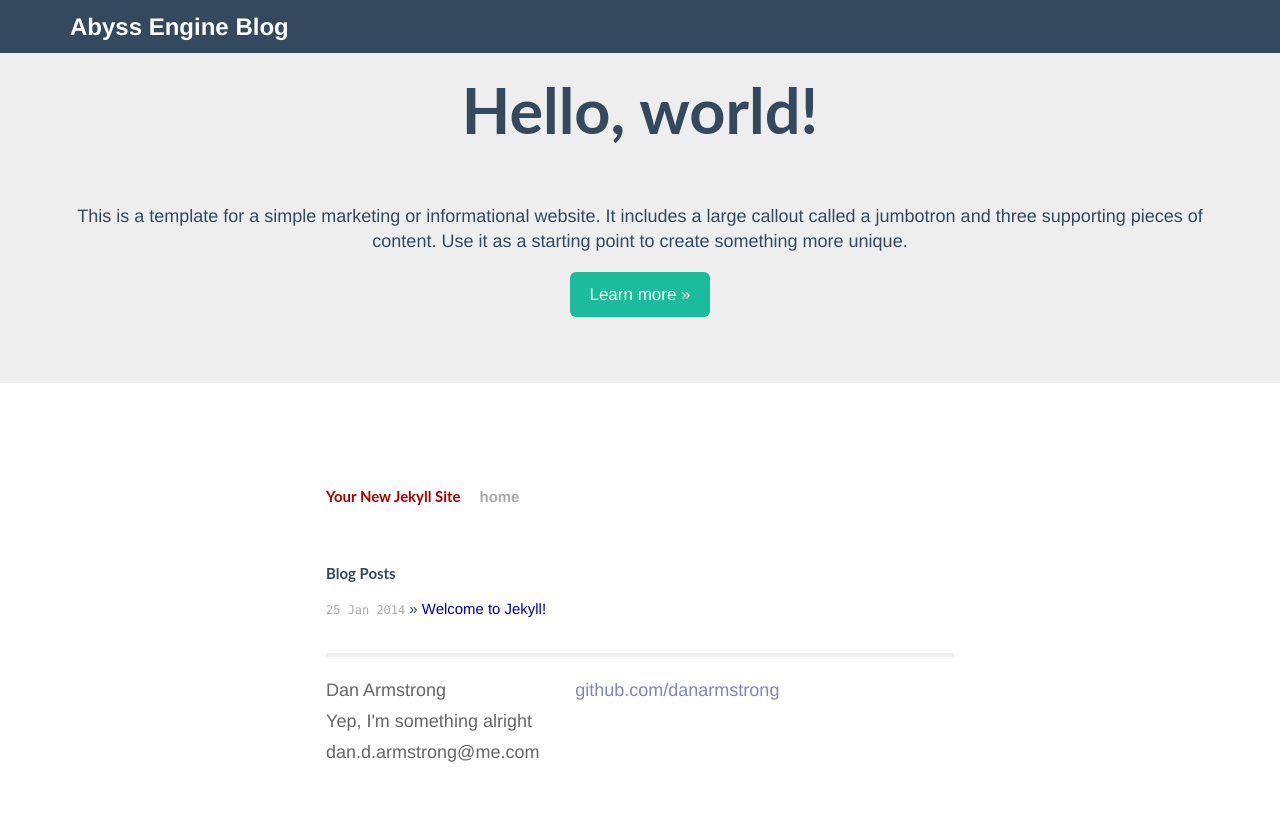
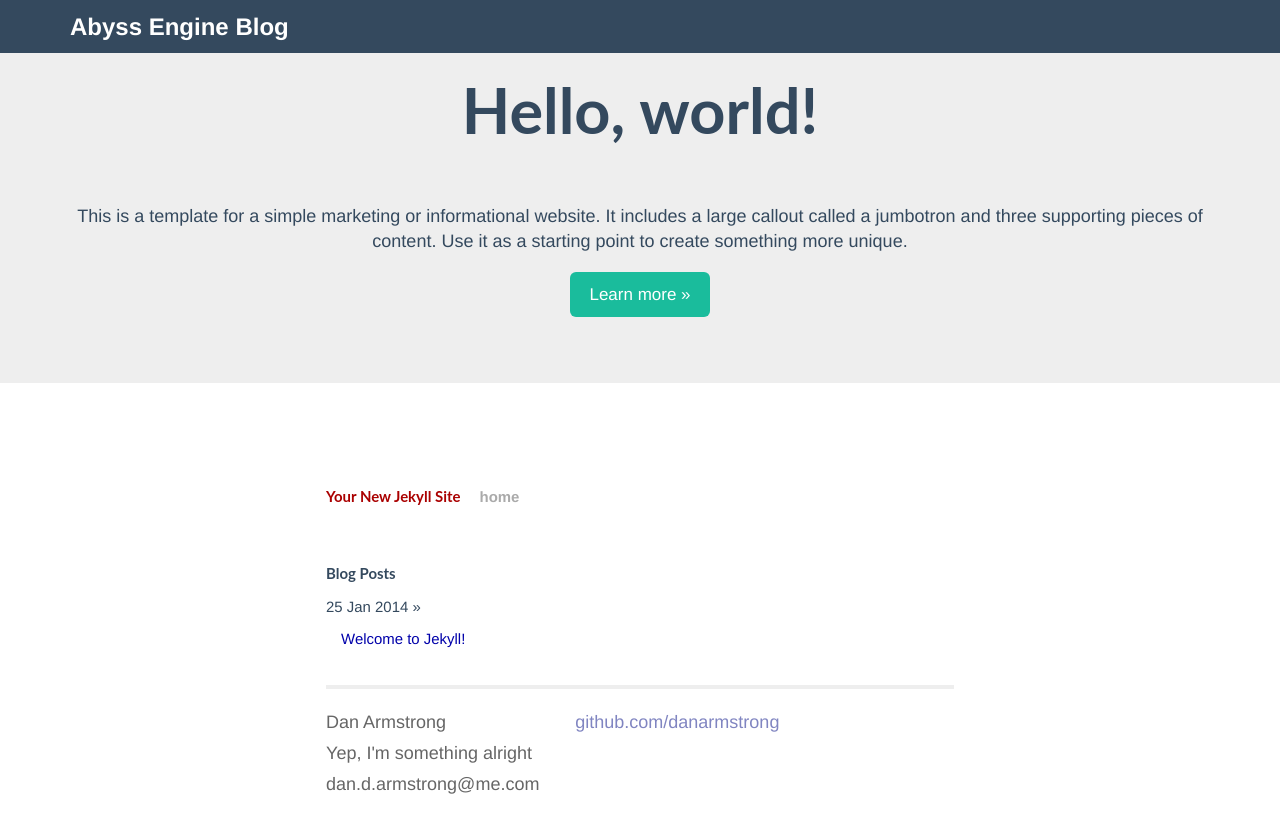
Before and after one commit to JerryKnight16/danarmstrong.github.io, a Jekyll site: the page built from index.html, in a window 1280 px wide. Shown: the top 833 px of the page. Built offline with Jekyll 4.4.1, drawn with Linux system fonts in a browser that asks for light colours; some web fonts are replaced; Markdown is read by kramdown in place of the engine named in the settings.

Commit message:
Working on template

```diff
--- a/index.html
+++ b/index.html
@@ -1,11 +1,11 @@
 ---
 layout: default
-title: Abyss Development Blog
+title: Abyss Engine Blog
 ---
 
 <div id="home">
   <h1>Blog Posts</h1>
-  <ul class="posts">
+  <ul class="nav nav-pills">
     {% for post in site.posts %}
       <li><span>{{ post.date | date_to_string }}</span> &raquo; <a href="{{ post.url }}">{{ post.title }}</a></li>
     {% endfor %}
```
